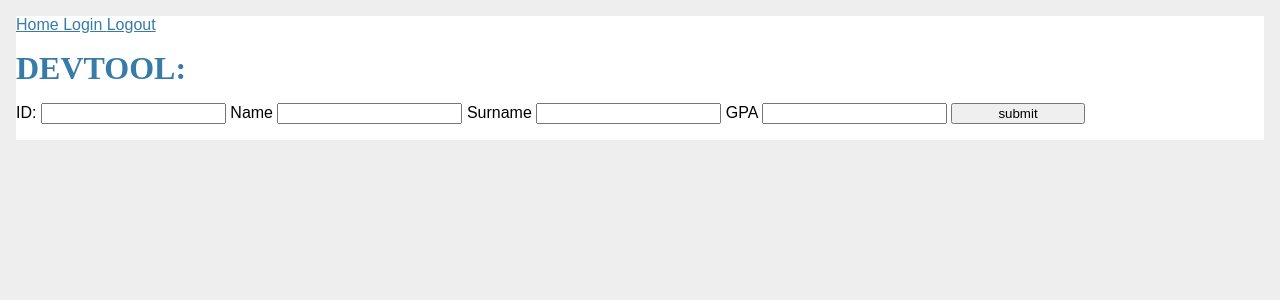
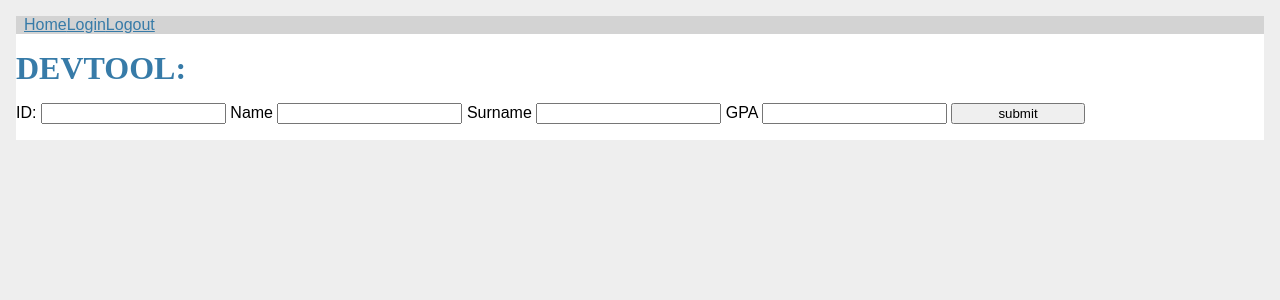
Before and after one commit to Onefivezero/DatabaseProject112233, a Flask app: page / in a window 1280 px wide. Shown: the top 300 px of the page. Run offline with Flask 2, Linux system fonts and the light colour scheme; some libraries are stand-ins or nearby versions.

Commit message:
Add files via upload

```diff
--- a/templates/admin.html
+++ b/templates/admin.html
@@ -7,8 +7,8 @@
     </head>
 
     <body>
-        <div id="navbarMenuHeroA" class="navbar-menu">
-            <div class="navbar-end">
+        <div class="navbar">
+            <nav>
                 <a href="{{ url_for('index') }}" class="navbar-item">
                     Home
                 </a>
@@ -28,7 +28,9 @@
                     Register
                 </a>
                 {% endif %}
+            </nav>
         </div>
+
         <h1>Add student:</h1>
             <form action = "{{ url_for('add_student') }}" method = "post">
                 <p>
--- a/templates/index.html
+++ b/templates/index.html
@@ -7,8 +7,8 @@
     </head>
 
     <body>
-        <div id="navbarMenuHeroA" class="navbar-menu">
-            <div class="navbar-end">
+        <div class="navbar">
+            <nav>
                 <a href="{{ url_for('index') }}" class="navbar-item">
                     Home
                 </a>
@@ -28,6 +28,8 @@
                     Register
                 </a>
                 {% endif %}
+            </nav>
+        </div>
 
         <h1>DEVTOOL:</h1>
             <form action = "{{ url_for('devtool') }}" method = "post">
--- a/templates/register.html
+++ b/templates/register.html
@@ -7,8 +7,8 @@
     </head>
 
     <body>
-        <div id="navbarMenuHeroA" class="navbar-menu">
-            <div class="navbar-end">
+        <div class="navbar">
+            <nav>
                 <a href="{{ url_for('index') }}" class="navbar-item">
                     Home
                 </a>
@@ -28,7 +28,9 @@
                     Register
                 </a>
                 {% endif %}
+            </nav>
         </div>
+
         <h1> Current Program </h1>
                 <table>
                 {% for item in data %}
```
Also changed, not shown: templates/login.html (+13 -12 lines).
